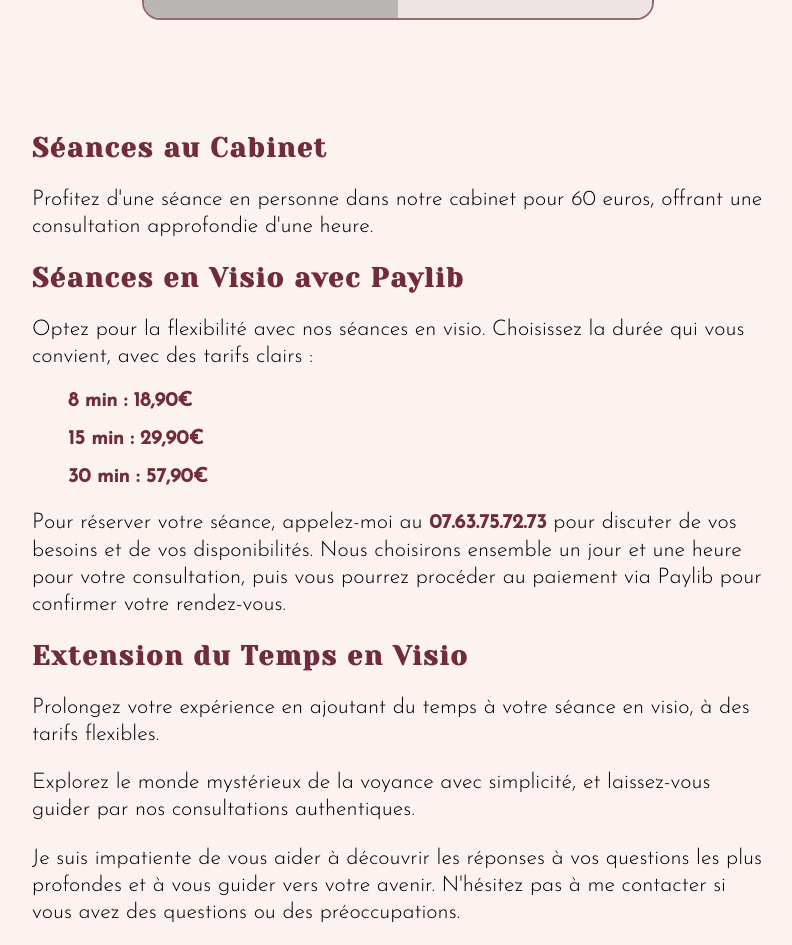
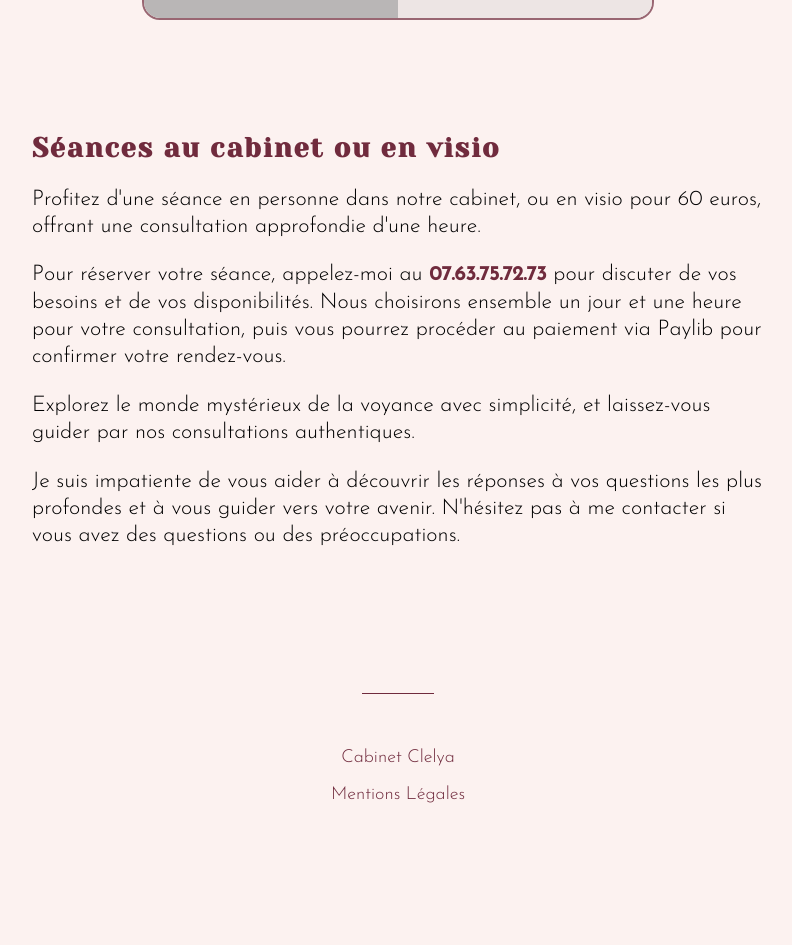
Before and after one commit to danidji/cabinet_clelya, a Next.js app: page /infos in a window 1280 px wide. Shown: the part 580-1525 px from the top of the page, without its empty margins (242-1034 px from the left). After the commit the page ends 1402 px from the top, so only its background shows below. Built offline with nearby package versions, Linux system fonts and the light colour scheme; grey boxes are pictures that could not be loaded.

Commit message:
feat: update content

```diff
--- a/src/component/Session.tsx
+++ b/src/component/Session.tsx
@@ -9,12 +9,8 @@ export default function Session() {
             <h2>Mes séances</h2>
             <div className={styles.session_content}>
                 <h3>Tarifs</h3>
-                <p className={styles.prices_title}>Au cabinet</p>
+                <p className={styles.prices_title}>Au cabinet ou en visio</p>
                 <p className={styles.prices}>{Price["60MIN"]}€/h</p>
-                <p className={styles.prices_title}>En visio</p>
-                <p className={styles.prices}>8min - 18,90€</p>
-                <p className={styles.prices}>15min - 29,90€</p>
-                <p className={styles.prices}>30min - 57,90€</p>
                 <h3>Déroulement d&lsquo;une séance</h3>
                 <p>
                     Les séances peuvent se faire à mon cabinet situé à Toul (54) au :<br />
--- a/src/pages/infos/index.tsx
+++ b/src/pages/infos/index.tsx
@@ -85,34 +85,17 @@ export default function Shop() {
                         </div>
                     </div>
                     <div className={styles.presentation_shop}>
-                        <h2>Séances au Cabinet</h2>
+                        <h2>Séances au cabinet ou en visio</h2>
                         <p>
-                            Profitez d&apos;une séance en personne dans notre cabinet pour 60 euros, offrant une consultation approfondie d&apos;une
-                            heure.
+                            Profitez d&apos;une séance en personne dans notre cabinet, ou en visio pour 60 euros, offrant une consultation approfondie
+                            d&apos;une heure.
                         </p>
-
-                        <h2>Séances en Visio avec Paylib</h2>
-                        <p>Optez pour la flexibilité avec nos séances en visio. Choisissez la durée qui vous convient, avec des tarifs clairs :</p>
-                        <ul className={styles.ul_price}>
-                            <li>
-                                <span className={styles.span_text}>8 min : 18,90€</span>
-                            </li>
-                            <li>
-                                <span className={styles.span_text}>15 min : 29,90€</span>
-                            </li>
-                            <li>
-                                <span className={styles.span_text}>30 min : 57,90€</span>
-                            </li>
-                        </ul>
 
                         <p>
                             Pour réserver votre séance, appelez-moi au <span className={styles.span_text}>07.63.75.72.73</span> pour discuter de vos
                             besoins et de vos disponibilités. Nous choisirons ensemble un jour et une heure pour votre consultation, puis vous pourrez
                             procéder au paiement via Paylib pour confirmer votre rendez-vous.
                         </p>
-
-                        <h2>Extension du Temps en Visio</h2>
-                        <p>Prolongez votre expérience en ajoutant du temps à votre séance en visio, à des tarifs flexibles.</p>
 
                         <p>Explorez le monde mystérieux de la voyance avec simplicité, et laissez-vous guider par nos consultations authentiques.</p>
                         <p>
--- a/src/styles/Session.module.css
+++ b/src/styles/Session.module.css
@@ -21,7 +21,7 @@
     border: 3px solid #702b3d;
     border-radius: 1rem;
     margin: 2rem 0;
-    padding: 0.5rem;
+    padding: 0.5rem 2rem;
 }
 
 .session_content p,
```
